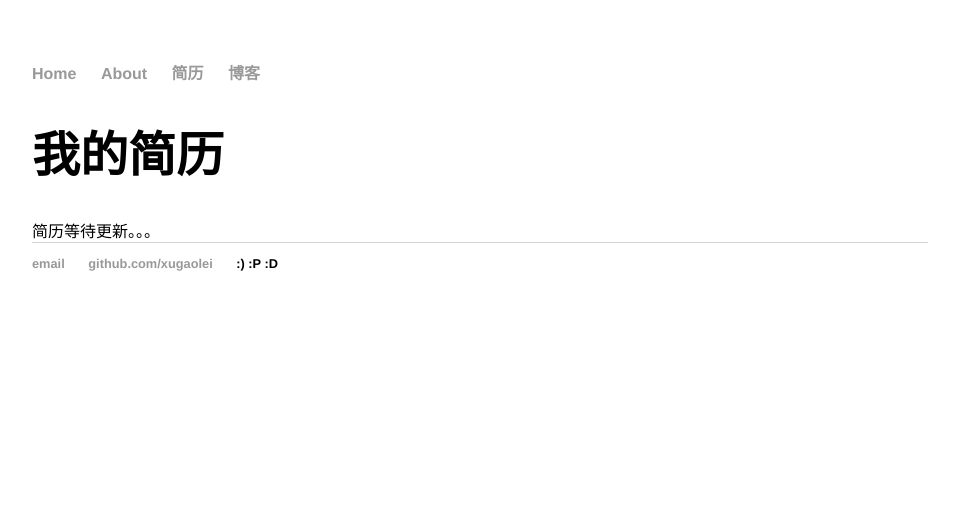
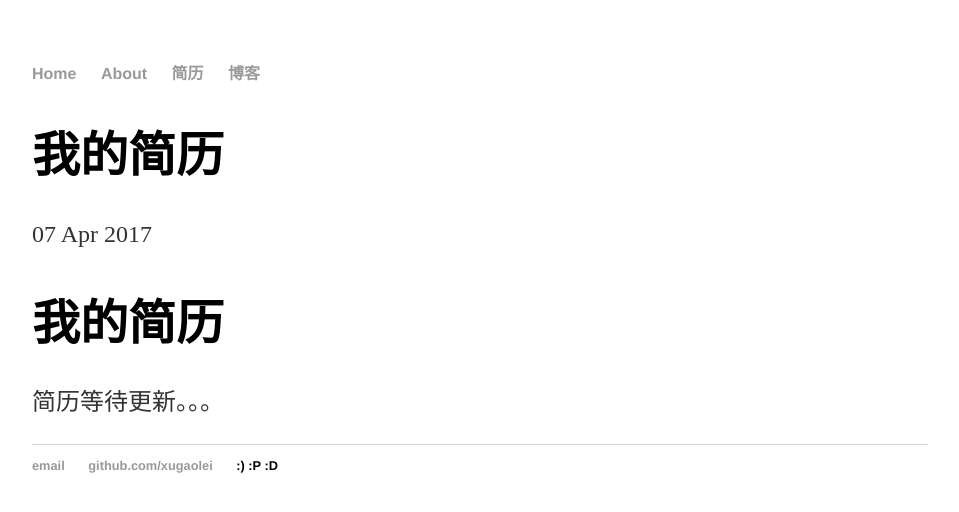
Before and after one commit to xugaolei/xugaolei.github.io, a Jekyll site: the page built from cv/index.html, in a window 1280 px wide. Shown: the top 512 px of the page, without its empty margins (160-1119 px from the left). Built offline with Jekyll 4.4.1, drawn with Linux system fonts in a browser that asks for light colours.

Commit message:
Update index.html

```diff
--- a/cv/index.html
+++ b/cv/index.html
@@ -1,6 +1,8 @@
 ---
 layout: post
 title: 我的简历
--ate: 2014-04-30
+date: 2017-04-07
 ---
-简历等待更新。。。
+
+<h1>{{ page.title }}</h1>
+<p>简历等待更新。。。</p>
```
